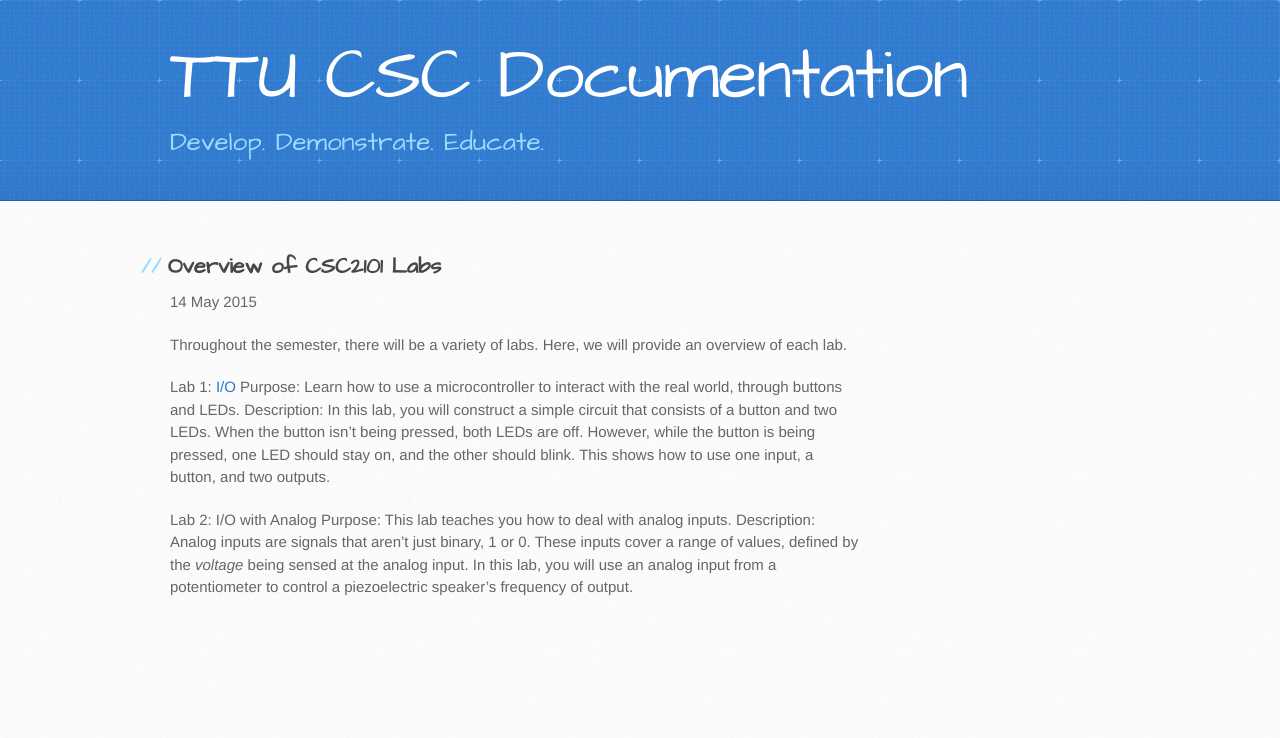
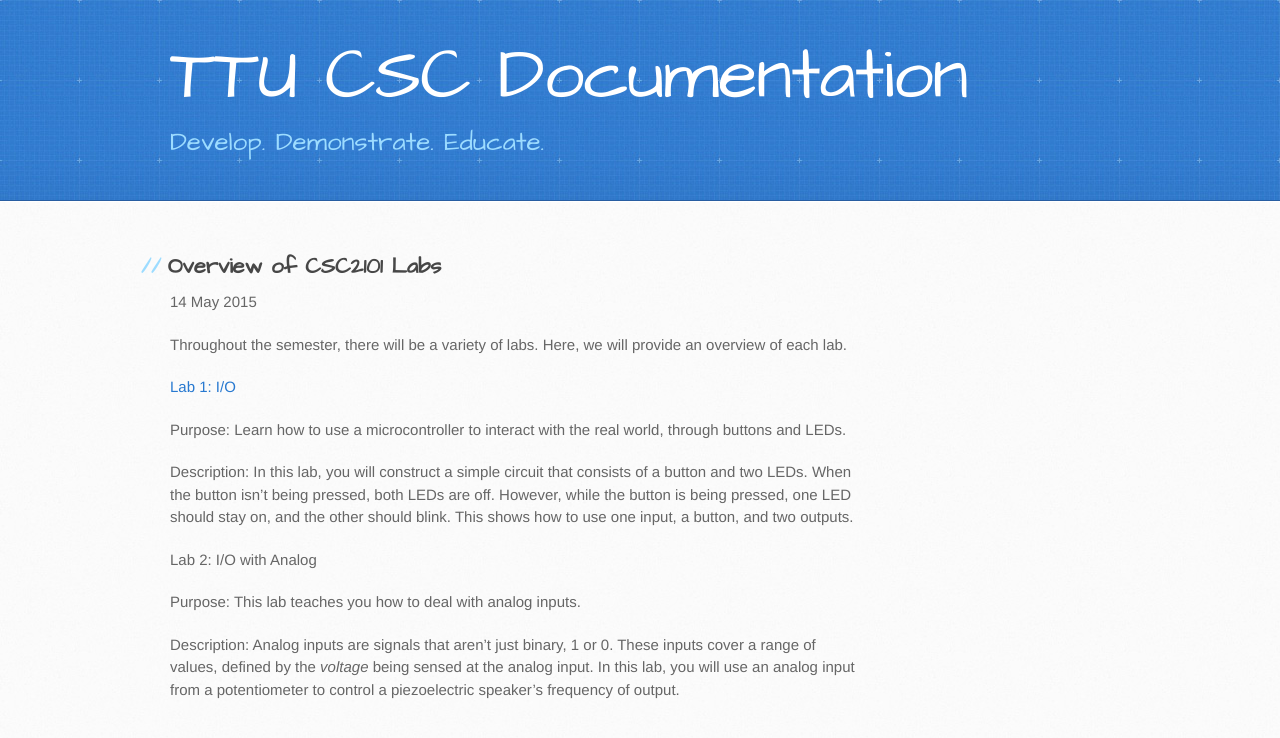
Before and after one commit to TTU-CSC/ttu-csc.github.com, a Jekyll site: the page built from _posts/2015-05-14-labs-overview.markdown, in a window 1280 px wide. Shown: the top 738 px of the page. Built offline with Jekyll 4.4.1, drawn with Linux system fonts in a browser that asks for light colours.

```diff
--- a/_posts/2015-05-14-labs-overview.markdown
+++ b/_posts/2015-05-14-labs-overview.markdown
@@ -7,10 +7,14 @@ categories: docs
 
 Throughout the semester, there will be a variety of labs. Here, we will provide an overview of each lab.
 
-Lab 1: [I/O]({% post_url 2015-05-12-lab-1-IO %})
+[Lab 1: I/O]({% post_url 2015-05-12-lab-1-IO %})
+
 Purpose: Learn how to use a microcontroller to interact with the real world, through buttons and LEDs.
+
 Description: In this lab, you will construct a simple circuit that consists of a button and two LEDs. When the button isn't being pressed, both LEDs are off. However, while the button is being pressed, one LED should stay on, and the other should blink. This shows how to use one input, a button, and two outputs.
 
 Lab 2: I/O with Analog
+
 Purpose: This lab teaches you how to deal with analog inputs.
+
 Description: Analog inputs are signals that aren't just binary, 1 or 0. These inputs cover a range of values, defined by the *voltage* being sensed at the analog input. In this lab, you will use an analog input from a potentiometer to control a piezoelectric speaker's frequency of output.
```
